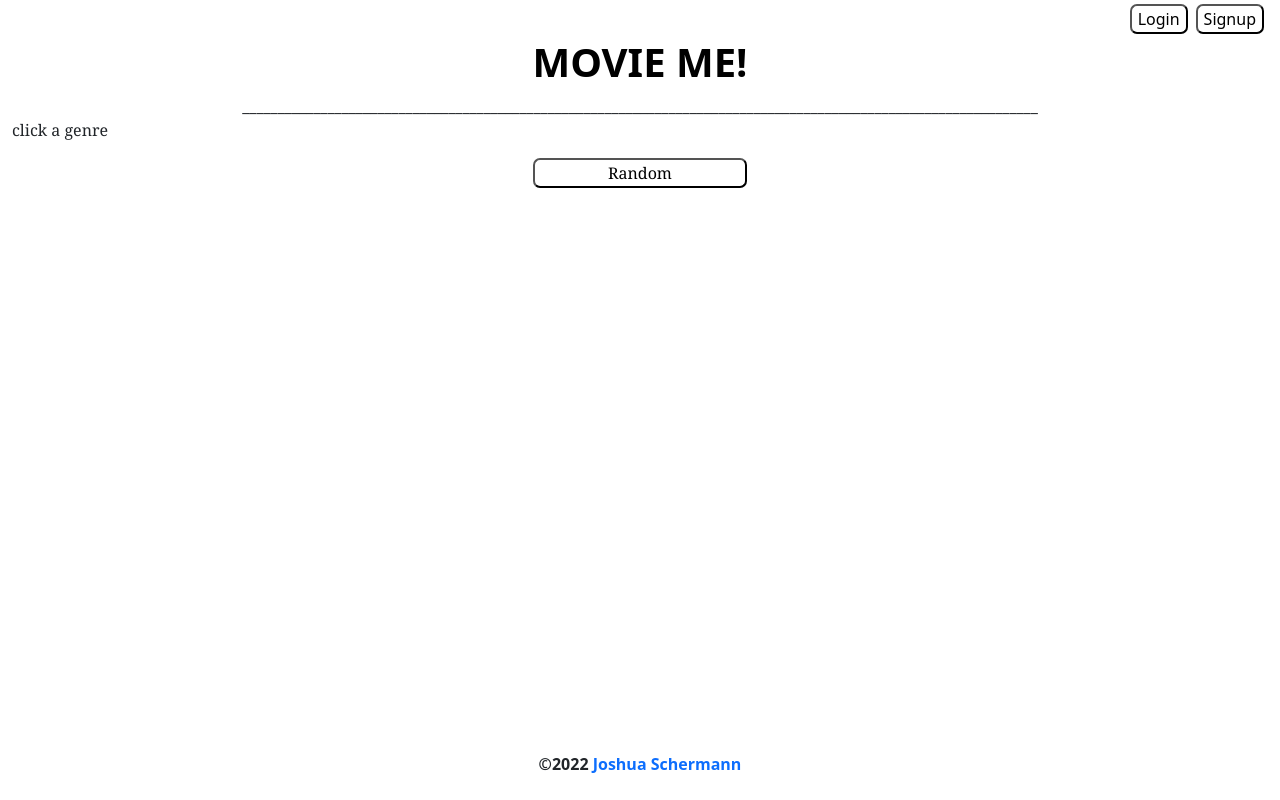
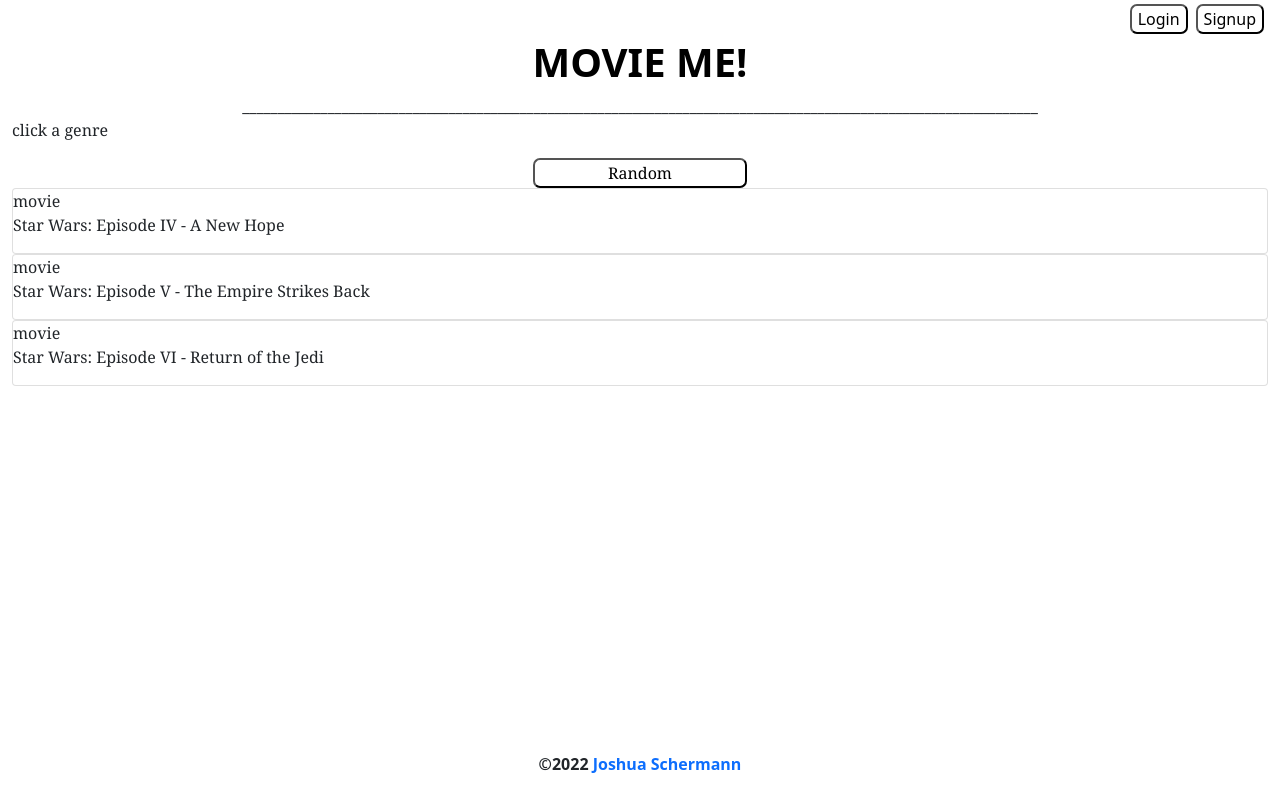
Before and after one commit to josh2100/movieme, a React (Create React App) app in the folder client/: page / in a window 1280 px wide. Built offline with nearby package versions, Linux system fonts and the light colour scheme; no server answers; a web font is replaced by a local one.

Commit message:
added async state update

```diff
--- a/client/src/pages/Home.js
+++ b/client/src/pages/Home.js
@@ -4,7 +4,7 @@ import { Redirect, useParams } from "react-router-dom";
 import { useQuery, useMutation } from "@apollo/client";
 import { SAVE_ARTICLE } from "../utils/mutations";
 import { QUERY_USER, QUERY_ME } from "../utils/queries";
-import { movieSearch } from "../utils/API";
+import { movieSearch, movieSearchByQuery } from "../utils/API";
 
 const Home = () => {
   // Check if logged in true or false with Auth.loggedIn();
@@ -15,13 +15,45 @@ const Home = () => {
   });
 
   const user = data?.me || data?.user || {};
-  const [articles, setArticles] = useState([]);
+  const [movies, setMovies] = useState([
+    {
+      title: "Star Wars: Episode IV - A New Hope",
+      Year: "1977",
+      imdbID: "tt0076759",
+      Type: "movie",
+      Poster:
+        "https://m.media-amazon.com/images/M/MV5BNzVlY2MwMjktM2E4OS00Y2Y3LWE3ZjctYzhkZGM3YzA1ZWM2XkEyXkFqcGdeQXVyNzkwMjQ5NzM@._V1_SX300.jpg",
+    },
+    {
+      title: "Star Wars: Episode V - The Empire Strikes Back",
+      Year: "1980",
+      imdbID: "tt0080684",
+      Type: "movie",
+      Poster:
+        "https://m.media-amazon.com/images/M/MV5BYmU1NDRjNDgtMzhiMi00NjZmLTg5NGItZDNiZjU5NTU4OTE0XkEyXkFqcGdeQXVyNzkwMjQ5NzM@._V1_SX300.jpg",
+    },
+    {
+      title: "Star Wars: Episode VI - Return of the Jedi",
+      Year: "1983",
+      imdbID: "tt0086190",
+      Type: "movie",
+      Poster:
+        "https://m.media-amazon.com/images/M/MV5BOWZlMjFiYzgtMTUzNC00Y2IzLTk1NTMtZmNhMTczNTk0ODk1XkEyXkFqcGdeQXVyNTAyODkwOQ@@._V1_SX300.jpg",
+    },
+  ]);
   const [saveArticle] = useMutation(SAVE_ARTICLE);
 
-  const handleSearch = (genre) => {
-    console.log(genre);
-    movieSearch();
-  }
+  const handleSearch = async (genre) => {
+    try {
+      console.log(genre);
+      const data = await movieSearchByQuery(genre);
+      setMovies(data);
+      // setMovies(data);
+      console.log("movies:", movies);
+    } catch (error) {
+      throw error;
+    }
+  };
 
   const handleSaveArticle = async (element) => {
     saveArticle({
@@ -35,11 +67,30 @@ const Home = () => {
     });
   };
 
+  // const movieCards = () => {
+  //   if (movies) {
+  //     return <div>Movies present</div>;
+  //   }
+  // };
+
   return (
     <main className="row justify-content-evenly">
       <p>click a genre</p>
-      <button className="col-2"
-      onClick={()=>{handleSearch("random")}}>Random</button>
+      <button
+        className="col-2"
+        onClick={() => {
+          handleSearch("action");
+        }}
+      >
+        Random
+      </button>
+      <div className="">
+        {movies.map((movie) => (
+          <div key={movie.id} className="card">
+            movie<p>{movie.title}</p>
+          </div>
+        ))}
+      </div>
     </main>
   );
 };
--- a/client/src/utils/API.js
+++ b/client/src/utils/API.js
@@ -7,8 +7,24 @@ export const movieSearch = async () => {
 
     console.log(jsonMovie);
     return jsonMovie;
-
   } catch (error) {
     console.log(error);
   }
 };
+
+export const movieSearchByQuery = async (genre) => {
+
+  try {
+    const movie = await fetch(
+      `https://api.themoviedb.org/3/search/movie?api_key=20de5a88f2545243e1111f80833e5b2e&query=${genre}`
+    );
+    const jsonMovie = await movie.json();
+
+    console.log("json movies", jsonMovie);
+    console.log("movie results from api", jsonMovie.results);
+    let returnedMovies = jsonMovie.results;
+    return returnedMovies;
+  } catch (error) {
+    console.log(error);
+  }
+};
```
